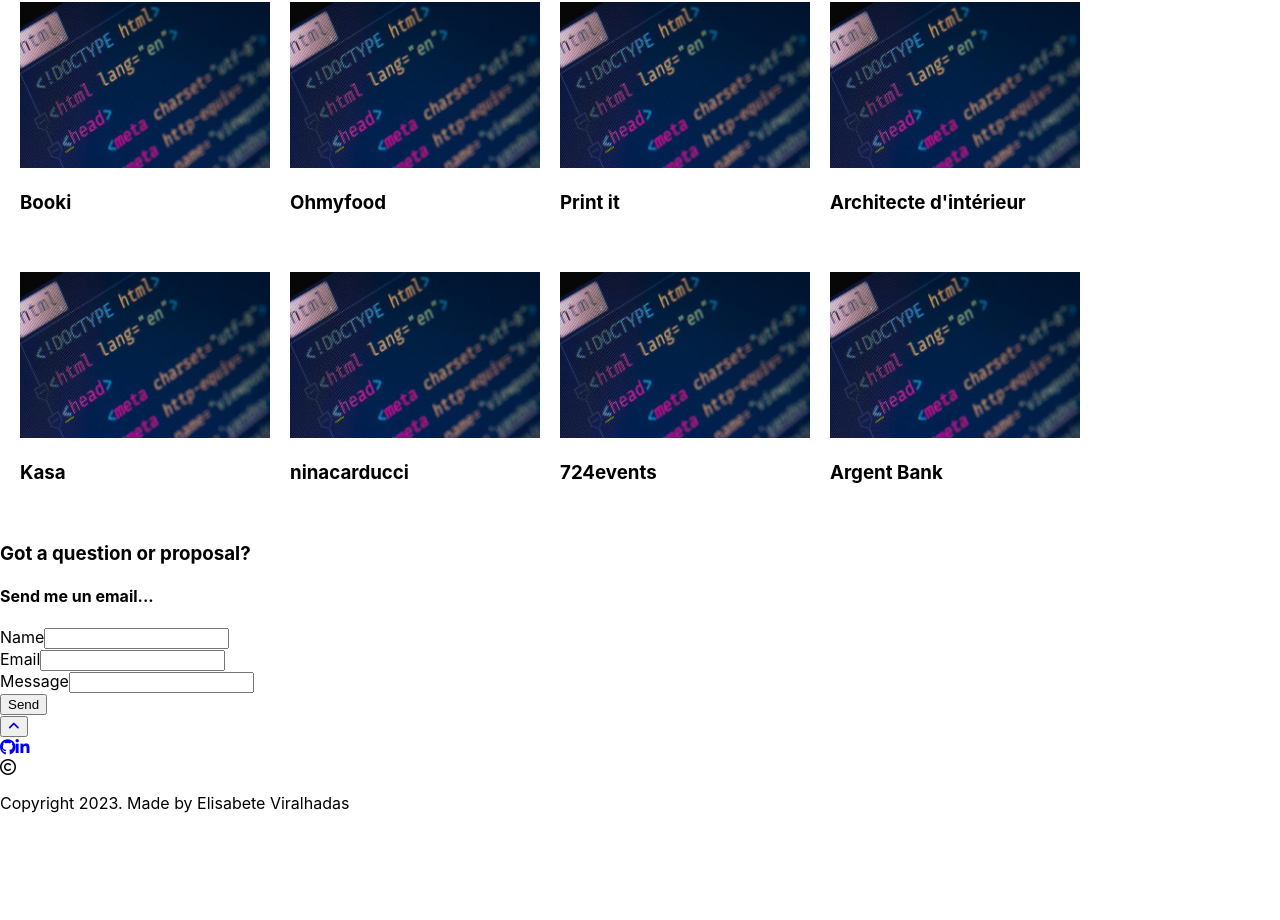
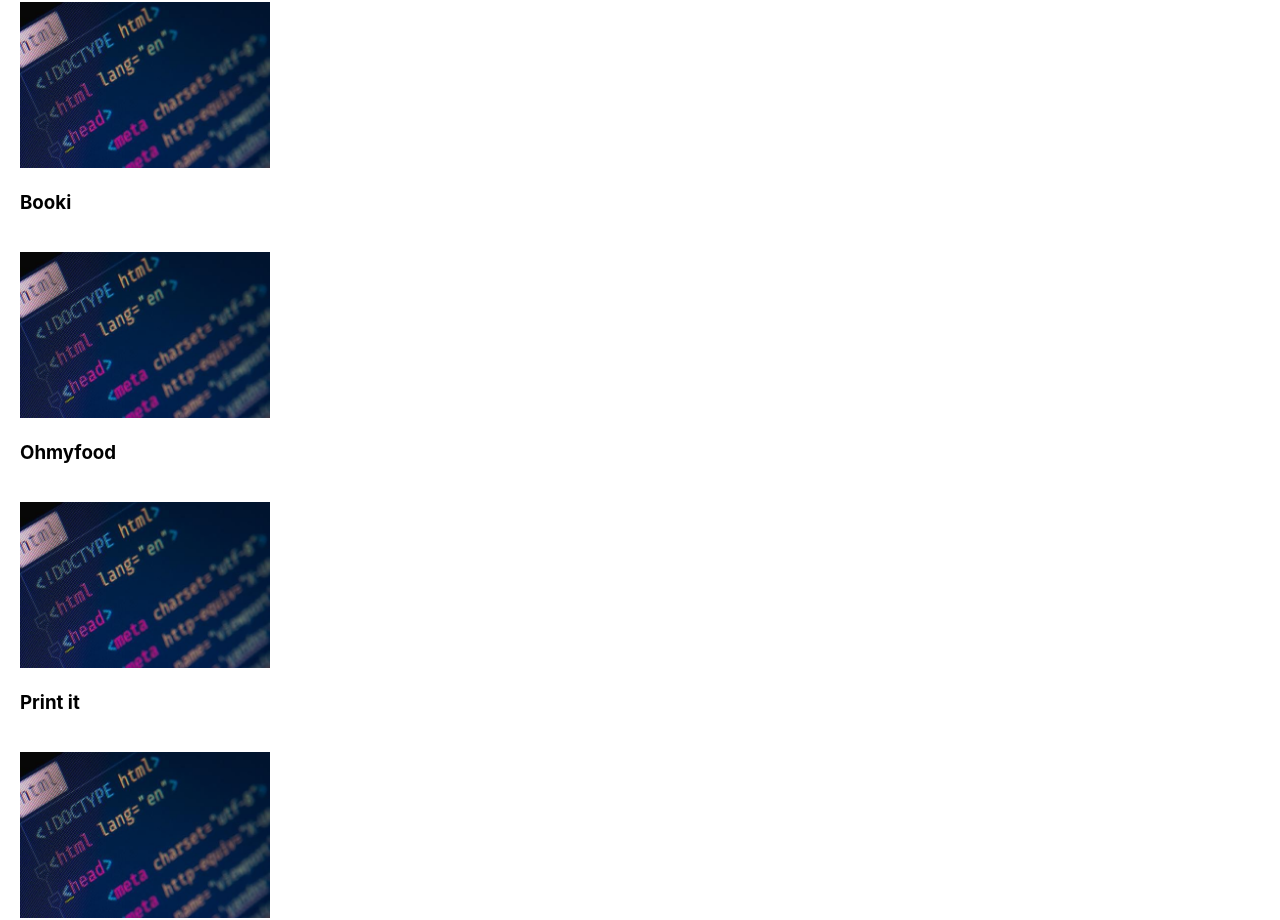
Before and after one commit to betaviralhadas/Portfolio, a React (Create React App) app: page / in a window 1280 px wide. Shown: the part 885-1805 px from the top of the page. Before the commit the page ends 1714 px from the top, so only its background shows below. Built offline with nearby package versions, Linux system fonts and the light colour scheme.

Commit message:
open modal in projects

```diff
--- a/src/components/Cards.jsx
+++ b/src/components/Cards.jsx
@@ -1,23 +1,31 @@
 import React from "react";
-import imgBanner from "../Img/1.jpg";
+
 import data from '../components/Data.json';
+import Modal from '../containers/Modal';
+import ContentModal from "../containers/ContentModal";
 import '../style/Components/_Cards.scss';
 
 const Cards = () => {
     return (
         <section className="cards">
-            {
-                data.map((project) => (
-                    <div className="card" key={project.id}>
+             <div>
+                {data.map((project) => (
+                    <Modal key={project.id} content={<ContentModal project={project} />}>
+                        {({setisOpened}) => (
+                            <div className="card" key={project.id} onClick={() => setisOpened(true)}>
                             <img
                                 className="card_img"
-                            src={imgBanner}
+                                src={project.coverImage}
                                 alt="logo"
                             />
                             <h3>{project.title}</h3>
                         </div>
-                ))
-            }
+                        )}
+
+                    </Modal>
+                ))}
+            </div>
+
         </section>
     )
 }
--- a/src/components/Data.json
+++ b/src/components/Data.json
@@ -2,56 +2,57 @@
     {
         "id": 1,
         "title": "Booki",
-        "description": "L’entreprise souhaite développer un site Internet qui permette aux usagers de trouver des hébergements et des activités dans la ville de leur choix. Pour realiser le project j´ai utilise les langages html5 et css3",
-        "gitHubLink": "https://github.com/betaviralhadas/Booki.git"
+        "description": "Booki is a travel agency, that wishes to develop a website that allows users to find accommodation and activities, in the city of their choice. To carry out the project, I used HTML5 and CSS3 languages.",
+        "gitHubLink": "https://github.com/betaviralhadas/Booki.git",
+        "coverImage": "/projectsImg/1.jpg"
     },
-
     {
         "id": 2,
         "title": "Ohmyfood",
-        "description": "Votre mission est de développer un site “mobile first” qui répertorie les menus de restaurants gastronomiques. En plus des systèmes classiques de réservation, les clients pourront composer le menu de leur repas pour que les plats soient prêts à leur arrivée. html, css,sass ",
-        "gitHubLink": "https://github.com/betaviralhadas/Ohmyfood.git"
+        "description": "The OhMyFood platform, wants to develop a “mobile first” site, which lists the menus of gourmet restaurants. In addition to traditional reservation systems, customers will be able to compose the menu for their meal so that the dishes are ready upon their arrival. To carry out the project, I used HTML5 and Sass languages.",
+        "gitHubLink": "https://github.com/betaviralhadas/Ohmyfood.git",
+        "coverImage": "/projectsImg/1.jpg"
     },
-
     {
         "id": 3,
         "title": "Print it",
-        "description": "mission de dynamiser le site Internet statique d’une petite imprimerie familiale nommée Print it. html,css, js",
-        "gitHubLink": "https://github.com/betaviralhadas/costa_elisabete_2_012023.git"
+        "description": "Print it a small family printing company, wants to revitalize its static website by adding a carousel. To carry out the project, I used HTML5, CSS3 and JavaScript languages.",
+        "gitHubLink": "https://github.com/betaviralhadas/costa_elisabete_2_012023.git",
+        "coverImage": "/projectsImg/1.jpg"
     },
-
     {
         "id": 4,
-        "title": "Architecte d'intérieur",
-        "description": "conception du site portfolio d’une architecte d’intérieur. html,css,js",
-        "gitHubLink": "https://github.com/betaviralhadas/costa_elisabete_6_repo_github_022023.git"
+        "title": "Sophie Bluel",
+        "description": "Sophie Bluel, an interior designer, wants a dynamic portfolio site. To carry out the project, I used HTML5, CSS3 and JavaScript languages.",
+        "gitHubLink": "https://github.com/betaviralhadas/costa_elisabete_6_repo_github_022023.git",
+        "coverImage": "/projectsImg/1.jpg"
     },
-
     {
         "id": 5,
         "title": "Kasa",
-        "description": "Kasa est dans le métier de la location d’appartements entre particuliers depuis près de 10 ans maintenant. Avec plus de 500 annonces postées chaque jour, Kasa fait partie des leaders de la location d’appartements entre particuliers en France. js,react, sass",
-        "gitHubLink": "https://github.com/betaviralhadas/kasa.git"
+        "description": "Kasa is one of the leaders in private apartment rental in France. The project was to develop its new web platform. To carry out the project, I used JavaScript, React ans Sass languages.",
+        "gitHubLink": "https://github.com/betaviralhadas/kasa.git",
+        "coverImage": "/projectsImg/1.jpg"
     },
-
     {
         "id": 6,
-        "title": "ninacarducci",
-        "description": "services d’optimisation SEO. tools lighthouse, wave",
-        "gitHubLink": "https://github.com/betaviralhadas/ninacarducci.git"
+        "title": "Nina Carducci",
+        "description": "Nina Carducci, a photographer, wants SEO optimization services, to have more visibility for potential clients. To carry out this project, I used the lighthouse and wave tools.",
+        "gitHubLink": "https://github.com/betaviralhadas/ninacarducci.git",
+        "coverImage": "/projectsImg/1.jpg"
     },
-
     {
         "id": 7,
         "title": "724events",
-        "description": "corriger bugs du site de lagence et teste integrations. react,js. tools react dev tools",
-        "gitHubLink": "https://github.com/betaviralhadas/724Events-Debuggez-app-React.JS.git"
+        "description": "The events agency 724events, wants to debug the new version of its showcase site. To carry out this project, I used JavaScript and React languages and the react dev tools.",
+        "gitHubLink": "https://github.com/betaviralhadas/724Events-Debuggez-app-React.JS.git",
+        "coverImage": "/projectsImg/1.jpg"
     },
-
     {
         "id": 8,
         "title": "Argent Bank",
-        "description": "Argent Bank est une nouvelle banque en ligne qui souhaite percer dans le secteur bancaire. mission mise en place du tableau de bord des utilisateurs. react, js, redux,css",
-        "gitHubLink": "https://github.com/betaviralhadas/argentbankfront.git"
+        "description": "Argent Bank is a new online bank, which wants to break into the banking sector. Wants to set up the user dashboard. To carry out this project, I used JavaScript, React, Redux and CSS.",
+        "gitHubLink": "https://github.com/betaviralhadas/argentbankfront.git",
+        "coverImage": "/projectsImg/1.jpg"
     }
 ]
--- a/src/components/Footer.jsx
+++ b/src/components/Footer.jsx
@@ -1,12 +1,13 @@
 import React from "react";
+import "../style/Components/_Footer.scss";
 
 const Footer = () => {
     return(
-        <div>
+        <div className="content_footer">
             <button>
                 <a href="#top" title="top"><i className="fa-solid fa-angle-up"></i></a>
             </button>
-            <article>
+            <article className="footer_links">
                 <a href="https://github.com/betaviralhadas"
                     target="_blank"
                     rel="noopener noreferrer">
@@ -18,7 +19,7 @@ const Footer = () => {
                     <i className="fa-brands fa-linkedin-in"></i>
                 </a>
             </article>
-            <article>
+            <article className="footer_text">
                 <i className="fa-regular fa-copyright"></i>
                 <p>Copyright 2023. Made by Elisabete Viralhadas</p>
             </article>
--- a/src/components/Form.jsx
+++ b/src/components/Form.jsx
@@ -1,25 +1,26 @@
 import React from "react";
+import '../style/Components/_Form.scss';
 
 
 const Form = () => {
     return(
         <div id="contact">
-            <h3>Got a question or proposal?</h3>
-            <h4>Send me un email...</h4>
-            <form>
-                <div>
+            <h2>Got a question or proposal?</h2>
+            <h3>Send me un email...</h3>
+            <form className="form">
+                <div className="content_form">
                     <label htmlFor="name">Name</label>
-                    <input type="text" />
+                    <input type="text" placeholder="Enter your name" />
                 </div>
-                <div>
+                <div className="content_form">
                     <label htmlFor="email">Email</label>
                     <input type="text" />
                 </div>
-                <div>
+                <div className="content_form">
                     <label htmlFor="message">Message</label>
                     <input type="text" />
                 </div>
-                <button type="submit">Send</button>
+                <button className="button" type="submit">Send</button>
             </form>
         </div>
     )
--- /dev/null
+++ b/src/containers/ContentModal.jsx
@@ -0,0 +1,24 @@
+import PropType from "prop-types";
+
+const ContentModal = ({project}) => {
+    return(
+        <div>
+            <div>
+                <img src={project.coverImage} alt={project.title} />
+            </div>
+            <div>
+                <h2>Description</h2>
+                <div>
+                    {project.description}
+                </div>
+                <button onClick={()=> window.open(project.gitHubLink,"_blank")}>
+                    See the code
+                </button>
+            </div>
+        </div>
+    )
+}
+ContentModal.PropType = {
+    project: PropType.any.isRequired
+}
+export default ContentModal;
--- /dev/null
+++ b/src/containers/Modal.jsx
@@ -0,0 +1,37 @@
+import React, {useState, useEffect} from "react";
+import PropType from "prop-types";
+
+const Modal = ({opened, content, children}) => {
+    const [isOpened, setisOpened] = useState(opened);
+    useEffect(() => {
+        setisOpened(opened)
+    }, [opened])
+    return(
+        <>
+            {children({isOpened, setisOpened})}
+            {
+                isOpened && (
+                    <div>
+                        <div>
+                            <div>
+
+                                <button
+                                onClick={() => setisOpened(false)}>
+                                    X</button>
+                                    {content}
+
+                            </div>
+                        </div>
+                    </div>
+                )
+            }
+        </>
+    );
+}
+Modal.defaultProps= {opened:false};
+Modal.PropType = {
+    opened: PropType.bool,
+    content: PropType.node.isRequired,
+    children: PropType.func.isRequired
+}
+export default Modal;
--- a/src/style/Components/_Footer.scss
+++ b/src/style/Components/_Footer.scss
@@ -0,0 +1,15 @@
+.content_footer {
+    width: 100%;
+    background: darkcyan;
+
+    .footer_links {
+
+    }
+
+    .footer_text {
+        display: flex;
+        justify-content: center;
+        align-items: baseline;
+        gap: 10px;
+    }
+}
--- a/src/style/Components/_Form.scss
+++ b/src/style/Components/_Form.scss
@@ -0,0 +1,21 @@
+#contact {
+    margin: 20px;
+    padding: 1px 5px 20px 20px;
+    width: 30%;
+    background: darkgray;
+
+    .form {
+
+
+        .content_form {
+            display: flex;
+            flex-direction: column;
+            width: 50%;
+            line-height: 30px;
+        }
+
+        .button {
+
+        }
+    }
+}
```
Also changed, not shown: public/projectsImg/1.jpg (added). Lines whose indentation alone changed are shown as unchanged.
